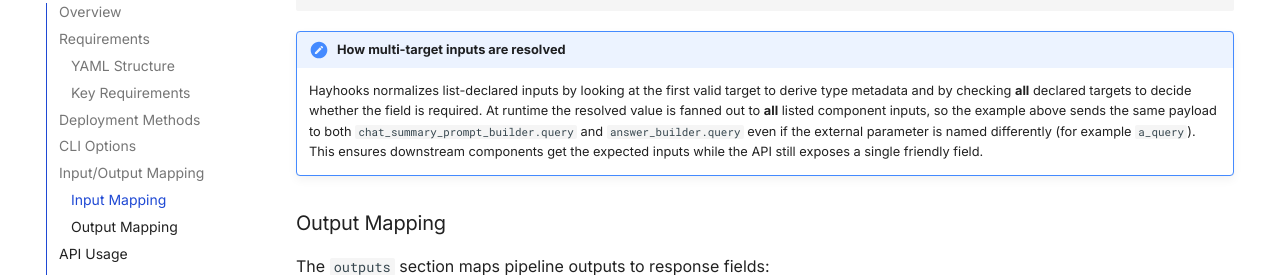
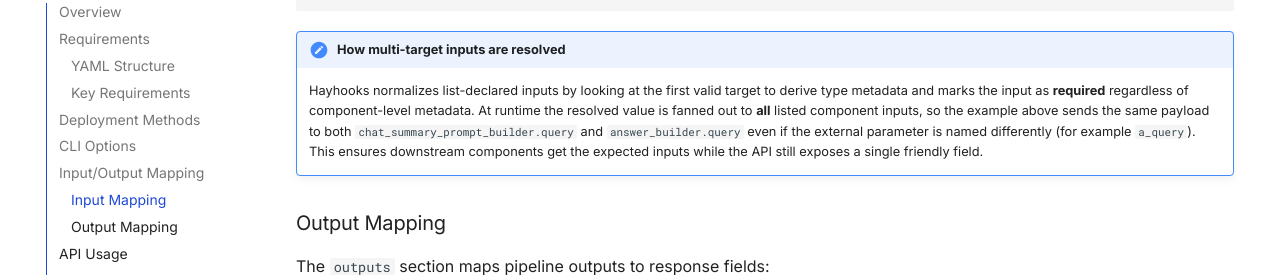
Before and after one commit to deepset-ai/hayhooks, an MkDocs documentation site: the page built from docs/concepts/yaml-pipeline-deployment.md, in a window 1280 px wide and 900 px high, scrolled down 3281 px. Shown: the part 177-452 px from the top of the window. Built offline with MkDocs 1.6.1 and Material for MkDocs 9.7.7, drawn with Linux system fonts in a browser that asks for light colours; comment, search, counter and statistics services are not loaded; the version menu is left out.

Commit message:
Update docs

````diff
--- a/docs/concepts/yaml-pipeline-deployment.md
+++ b/docs/concepts/yaml-pipeline-deployment.md
@@ -172,7 +172,7 @@
 ```
 
 !!! note "How multi-target inputs are resolved"
-    Hayhooks normalizes list-declared inputs by looking at the first valid target to derive type metadata and by checking **all** declared targets to decide whether the field is required. At runtime the resolved value is fanned out to **all** listed component inputs, so the example above sends the same payload to both `chat_summary_prompt_builder.query` and `answer_builder.query` even if the external parameter is named differently (for example `a_query`). This ensures downstream components get the expected inputs while the API still exposes a single friendly field.
+    Hayhooks normalizes list-declared inputs by looking at the first valid target to derive type metadata and marks the input as **required** regardless of component-level metadata. At runtime the resolved value is fanned out to **all** listed component inputs, so the example above sends the same payload to both `chat_summary_prompt_builder.query` and `answer_builder.query` even if the external parameter is named differently (for example `a_query`). This ensures downstream components get the expected inputs while the API still exposes a single friendly field.
 
 ### Output Mapping
 
````
